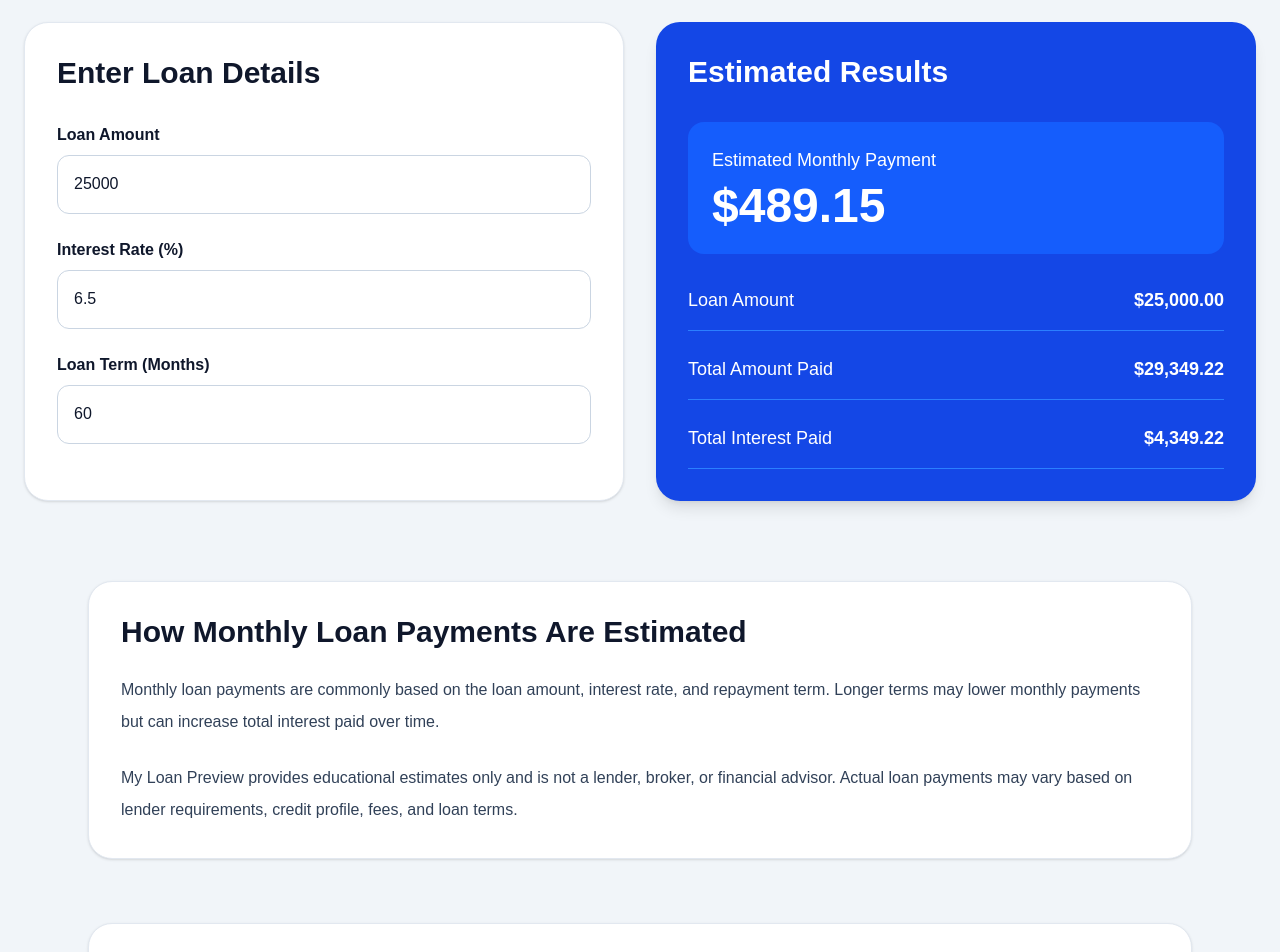
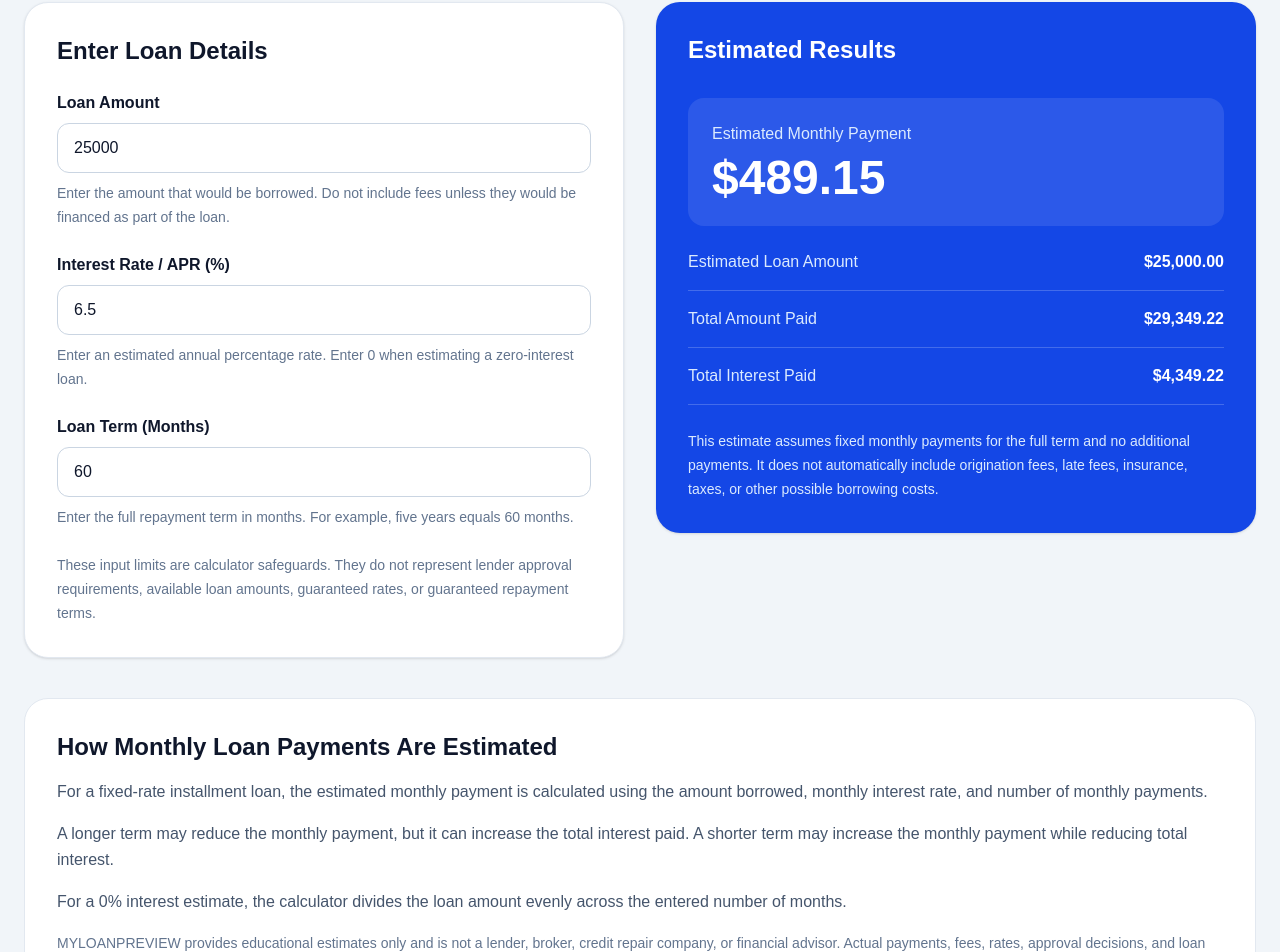
Before and after one commit to 39jorgegonzalez-lab/myloanpreview, a Next.js app: page /monthly-payment-calculator in a window 1280 px wide. Shown: the part 416-1368 px from the top of the page. Built offline with nearby package versions, Linux system fonts and the light colour scheme.

Commit message:
Calculator: Improve monthly payment estimates and add tests

```diff
--- a/app/monthly-payment-calculator/page.tsx
+++ b/app/monthly-payment-calculator/page.tsx
@@ -1,35 +1,148 @@
 "use client";
 
-import { useRef, useState } from "react";
+import {
+  type ChangeEvent,
+  useId,
+  useRef,
+  useState,
+} from "react";
 import { trackCalculatorUse } from "../lib/analytics";
-import Navbar from "@/app/components/layout/Navbar";
+
+type NumericInputValue = number | "";
+
+function numericValue(
+  value: NumericInputValue,
+): number {
+  return value === "" ? 0 : value;
+}
+
+function validateMonthlyPaymentInputs({
+  loanAmount,
+  interestRate,
+  loanTerm,
+}: {
+  loanAmount: NumericInputValue;
+  interestRate: NumericInputValue;
+  loanTerm: NumericInputValue;
+}): string | null {
+  if (loanAmount === "") {
+    return "Enter a loan amount.";
+  }
+
+  if (
+    loanAmount < 1 ||
+    loanAmount > 5000000
+  ) {
+    return "Loan amount must be between $1 and $5,000,000.";
+  }
+
+  if (interestRate === "") {
+    return "Enter an interest rate.";
+  }
+
+  if (
+    interestRate < 0 ||
+    interestRate > 100
+  ) {
+    return "Interest rate must be between 0% and 100%.";
+  }
+
+  if (loanTerm === "") {
+    return "Enter a loan term.";
+  }
+
+  if (
+    !Number.isInteger(loanTerm) ||
+    loanTerm < 1 ||
+    loanTerm > 480
+  ) {
+    return "Loan term must be a whole number from 1 to 480 months.";
+  }
+
+  return null;
+}
 
 export default function MonthlyPaymentCalculator() {
-  const [loanAmount, setLoanAmount] = useState("25000");
-  const [rate, setRate] = useState("6.5");
-  const [term, setTerm] = useState("60");
+  const [loanAmount, setLoanAmount] =
+    useState<NumericInputValue>(25000);
 
-  const numericLoanAmount = Number(loanAmount || 0);
-  const numericRate = Number(rate || 0);
-  const numericTerm = Number(term || 0);
+  const [interestRate, setInterestRate] =
+    useState<NumericInputValue>(6.5);
 
-  const monthlyRate = numericRate / 100 / 12;
+  const [loanTerm, setLoanTerm] =
+    useState<NumericInputValue>(60);
 
-  const monthlyPayment =
-    numericTerm <= 0
+  const validationMessage =
+    validateMonthlyPaymentInputs({
+      loanAmount,
+      interestRate,
+      loanTerm,
+    });
+
+  const numericLoanAmount =
+    numericValue(loanAmount);
+
+  const numericInterestRate =
+    numericValue(interestRate);
+
+  const numericLoanTerm =
+    numericValue(loanTerm);
+
+  const monthlyInterestRate =
+    numericInterestRate / 100 / 12;
+
+  const calculatedMonthlyPayment =
+    validationMessage !== null
       ? 0
-      : monthlyRate === 0
-      ? numericLoanAmount / numericTerm
+      : monthlyInterestRate === 0
+        ? numericLoanAmount / numericLoanTerm
         : (numericLoanAmount *
-          monthlyRate *
-          Math.pow(1 + monthlyRate, numericTerm)) /
-        (Math.pow(1 + monthlyRate, numericTerm) - 1);
+            monthlyInterestRate *
+            Math.pow(
+              1 + monthlyInterestRate,
+              numericLoanTerm,
+            )) /
+          (Math.pow(
+            1 + monthlyInterestRate,
+            numericLoanTerm,
+          ) -
+            1);
 
-  const totalPaid = monthlyPayment * numericTerm;
-  const totalInterest = totalPaid - numericLoanAmount;
+  const calculatedTotalPaid =
+    calculatedMonthlyPayment * numericLoanTerm;
 
-  const money = (num: number) =>
-    num.toLocaleString("en-US", {
+  const calculatedTotalInterest =
+    calculatedTotalPaid - numericLoanAmount;
+
+  const hasValidResults =
+    validationMessage === null &&
+    Number.isFinite(calculatedMonthlyPayment) &&
+    Number.isFinite(calculatedTotalPaid) &&
+    Number.isFinite(calculatedTotalInterest) &&
+    calculatedMonthlyPayment >= 0 &&
+    calculatedTotalPaid >= 0 &&
+    calculatedTotalInterest >= 0;
+
+  const monthlyPayment = hasValidResults
+    ? calculatedMonthlyPayment
+    : 0;
+
+  const totalPaid = hasValidResults
+    ? calculatedTotalPaid
+    : 0;
+
+  const totalInterest = hasValidResults
+    ? calculatedTotalInterest
+    : 0;
+
+  const resultMessage =
+    validationMessage ??
+    (hasValidResults
+      ? null
+      : "We could not calculate a reliable estimate from these values. Review the loan amount, interest rate, and loan term and try again.");
+
+  const money = (value: number) =>
+    value.toLocaleString("en-US", {
       style: "currency",
       currency: "USD",
     });
@@ -46,173 +159,369 @@ export default function MonthlyPaymentCalculator() {
   }
 
   return (
-  <>
-
-    <main className="min-h-screen bg-slate-100 text-slate-900" onChangeCapture={handleCalculatorInteraction}>
-
-      <section className="py-16 px-6 text-center">
-        <p className="text-lg text-blue-700 font-semibold uppercase tracking-wide mb-4">
+    <main
+      className="min-h-screen bg-slate-100 text-slate-900"
+      onChangeCapture={handleCalculatorInteraction}
+    >
+      <section className="mx-auto max-w-7xl overflow-x-hidden px-4 py-16 sm:px-6">
+        <div className="mx-auto mb-12 max-w-3xl text-center">
+          <p className="mb-4 font-semibold uppercase tracking-wide text-blue-700">
             Loan Payment Estimate
           </p>
 
-        <h1 className="text-4xl md:text-5xl font-bold mb-6">
+          <h1 className="mb-6 text-4xl font-bold sm:text-5xl">
             Monthly Payment Calculator
           </h1>
 
-        <p className="text-lg md:text-xl text-slate-600 max-w-3xl mx-auto leading-relaxed">
-          Estimate your possible monthly payment based on loan amount,
-          interest rate, and repayment term.
+          <p className="mx-auto max-w-3xl text-lg leading-relaxed text-slate-600 md:text-xl">
+            Estimate a possible monthly loan payment,
+            total repayment amount, and total interest
+            using the loan amount, APR, and repayment
+            term entered below.
           </p>
-      </section>
+        </div>
 
-      <section className="max-w-7xl mx-auto px-6 pb-20 grid lg:grid-cols-2 gap-8">
-        <div className="bg-white rounded-3xl border border-slate-200 p-8 shadow-sm">
-          <h2 className="text-3xl font-bold mb-8">Enter Loan Details</h2>
+        <div className="grid gap-8 lg:grid-cols-2">
+          {/* INPUTS */}
+
+          <div className="rounded-3xl border border-slate-200 bg-white p-6 shadow-sm md:p-8">
+            <h2 className="mb-6 text-2xl font-bold">
+              Enter Loan Details
+            </h2>
 
             <div className="space-y-6">
-            <div>
-              <label className="block font-semibold mb-2">Loan Amount</label>
-              <input
-                type="number"
+              <InputBox
+                label="Loan Amount"
                 value={loanAmount}
-                placeholder="25000"
-                onChange={(e) => setLoanAmount(e.target.value)}
-                className="w-full border border-slate-300 rounded-xl px-4 py-4 text-lg outline-none focus:ring-2 focus:ring-blue-500"
+                setValue={setLoanAmount}
+                min={1}
+                max={5000000}
+                step="100"
+                inputMode="decimal"
+                required
+                helpText="Enter the amount that would be borrowed. Do not include fees unless they would be financed as part of the loan."
+              />
+
+              <InputBox
+                label="Interest Rate / APR (%)"
+                value={interestRate}
+                setValue={setInterestRate}
+                min={0}
+                max={100}
+                step="0.01"
+                inputMode="decimal"
+                required
+                helpText="Enter an estimated annual percentage rate. Enter 0 when estimating a zero-interest loan."
+              />
+
+              <InputBox
+                label="Loan Term (Months)"
+                value={loanTerm}
+                setValue={setLoanTerm}
+                min={1}
+                max={480}
+                step="1"
+                inputMode="numeric"
+                required
+                helpText="Enter the full repayment term in months. For example, five years equals 60 months."
               />
             </div>
 
-            <div>
-              <label className="block font-semibold mb-2">Interest Rate (%)</label>
-              <input
-                type="number"
-                value={rate}
-                placeholder="6.5"
-                onChange={(e) => setRate(e.target.value)}
-                className="w-full border border-slate-300 rounded-xl px-4 py-4 text-lg outline-none focus:ring-2 focus:ring-blue-500"
+            <p className="mt-6 text-sm leading-6 text-slate-500">
+              These input limits are calculator
+              safeguards. They do not represent lender
+              approval requirements, available loan
+              amounts, guaranteed rates, or guaranteed
+              repayment terms.
+            </p>
+          </div>
+
+          {/* RESULTS */}
+
+          <div className="self-start rounded-3xl bg-blue-700 p-6 text-white shadow-sm md:p-8">
+            <h2 className="mb-8 text-2xl font-bold">
+              Estimated Results
+            </h2>
+
+            {resultMessage && (
+              <div
+                role="status"
+                aria-live="polite"
+                className="mb-6 rounded-2xl border border-amber-200 bg-amber-50 p-4 text-sm font-medium leading-6 text-amber-950"
+              >
+                {resultMessage}
+              </div>
+            )}
+
+            <div className="mb-6 rounded-2xl bg-white/10 p-6">
+              <p className="mb-2 text-blue-100">
+                Estimated Monthly Payment
+              </p>
+
+              <p
+                className="break-words text-4xl font-bold sm:text-5xl"
+                aria-live="polite"
+                aria-atomic="true"
+              >
+                {hasValidResults
+                  ? money(monthlyPayment)
+                  : "—"}
+              </p>
+            </div>
+
+            <div className="grid gap-4">
+              <Result
+                label="Estimated Loan Amount"
+                value={
+                  hasValidResults
+                    ? money(numericLoanAmount)
+                    : "—"
+                }
+              />
+
+              <Result
+                label="Total Amount Paid"
+                value={
+                  hasValidResults
+                    ? money(totalPaid)
+                    : "—"
+                }
+              />
+
+              <Result
+                label="Total Interest Paid"
+                value={
+                  hasValidResults
+                    ? money(totalInterest)
+                    : "—"
+                }
               />
             </div>
 
-            <div>
-              <label className="block font-semibold mb-2">Loan Term (Months)</label>
-              <input
-                type="number"
-                value={term}
-                placeholder="60"
-                onChange={(e) => setTerm(e.target.value)}
-                className="w-full border border-slate-300 rounded-xl px-4 py-4 text-lg outline-none focus:ring-2 focus:ring-blue-500"
-              />
-            </div>
+            <p className="mt-6 text-sm leading-6 text-blue-100">
+              This estimate assumes fixed monthly
+              payments for the full term and no additional
+              payments. It does not automatically include
+              origination fees, late fees, insurance,
+              taxes, or other possible borrowing costs.
+            </p>
           </div>
         </div>
 
-        <div className="bg-blue-700 text-white rounded-3xl p-8 shadow-lg">
-          <h2 className="text-3xl font-bold mb-8">Estimated Results</h2>
+        {/* EDUCATIONAL SECTION */}
 
-          <div className="bg-blue-600 rounded-2xl p-6 mb-8">
-            <p className="text-lg mb-2">Estimated Monthly Payment</p>
-            <h3 className="text-5xl font-bold">
-              {money(isFinite(monthlyPayment) ? monthlyPayment : 0)}
-            </h3>
-          </div>
-
-          <div className="space-y-6 text-lg">
-            <div className="flex justify-between border-b border-blue-500 pb-4">
-              <span>Loan Amount</span>
-              <span className="font-bold">{money(numericLoanAmount)}</span>
-            </div>
-
-            <div className="flex justify-between border-b border-blue-500 pb-4">
-              <span>Total Amount Paid</span>
-              <span className="font-bold">
-                {money(isFinite(totalPaid) ? totalPaid : 0)}
-              </span>
-            </div>
-
-            <div className="flex justify-between border-b border-blue-500 pb-4">
-              <span>Total Interest Paid</span>
-              <span className="font-bold">
-                {money(isFinite(totalInterest) ? totalInterest : 0)}
-              </span>
-            </div>
-          </div>
-        </div>
-      </section>
-
-      <section className="max-w-6xl mx-auto px-6 pb-16">
-        <div className="bg-white rounded-3xl border border-slate-200 p-8 shadow-sm">
-          <h2 className="text-3xl font-bold mb-6">
+        <div className="mt-10 rounded-3xl border border-slate-200 bg-white p-8">
+          <h2 className="mb-4 text-2xl font-bold">
             How Monthly Loan Payments Are Estimated
           </h2>
 
-          <p className="text-slate-700 leading-8 mb-6">
-            Monthly loan payments are commonly based on the loan amount,
-            interest rate, and repayment term. Longer terms may lower monthly
-            payments but can increase total interest paid over time.
+          <p className="mb-4 leading-relaxed text-slate-600">
+            For a fixed-rate installment loan, the
+            estimated monthly payment is calculated using
+            the amount borrowed, monthly interest rate,
+            and number of monthly payments.
           </p>
 
-          <p className="text-slate-700 leading-8">
-            My Loan Preview provides educational estimates only and is not a
-            lender, broker, or financial advisor. Actual loan payments may vary
-            based on lender requirements, credit profile, fees, and loan terms.
+          <p className="mb-4 leading-relaxed text-slate-600">
+            A longer term may reduce the monthly payment,
+            but it can increase the total interest paid.
+            A shorter term may increase the monthly
+            payment while reducing total interest.
+          </p>
+
+          <p className="mb-4 leading-relaxed text-slate-600">
+            For a 0% interest estimate, the calculator
+            divides the loan amount evenly across the
+            entered number of months.
+          </p>
+
+          <p className="text-sm leading-6 text-slate-500">
+            MYLOANPREVIEW provides educational estimates
+            only and is not a lender, broker, credit
+            repair company, or financial advisor. Actual
+            payments, fees, rates, approval decisions,
+            and loan terms may vary.
           </p>
         </div>
       </section>
 
-      <section className="max-w-6xl mx-auto px-6 pb-24">
-        <div className="bg-white rounded-3xl border border-slate-200 p-10 shadow-sm">
-          <h2 className="text-3xl font-bold text-center mb-10">
+      {/* INTERNAL LINKS */}
+
+      <section className="mx-auto max-w-6xl px-6 pb-24">
+        <div className="rounded-3xl border border-slate-200 bg-white p-10 shadow-sm">
+          <h2 className="mb-10 text-center text-3xl font-bold">
             Explore Other Calculators
           </h2>
 
-          <div className="grid md:grid-cols-3 gap-8">
+          <div className="grid gap-8 md:grid-cols-3">
             <a
               href="/auto-loan-calculator"
-            className="bg-white border border-slate-200 rounded-3xl p-8 shadow-sm hover:-translate-y-1 hover:shadow-[0_12px_35px_rgba(29,78,216,0.45)] transition-all duration-300 block"
+              className="block rounded-3xl border border-slate-200 bg-white p-8 shadow-sm transition-all duration-300 hover:-translate-y-1 hover:shadow-[0_12px_35px_rgba(29,78,216,0.45)]"
             >
-              <div className="text-5xl mb-5">🚗</div>
+              <div
+                className="mb-5 text-5xl"
+                aria-hidden="true"
+              >
+                🚗
+              </div>
 
-              <h3 className="text-2xl font-bold mb-4">
+              <h3 className="mb-4 text-2xl font-bold">
                 Auto Loan Calculator
               </h3>
 
-              <p className="text-slate-600 leading-relaxed">
-                Estimate vehicle payments and financing costs.
+              <p className="leading-relaxed text-slate-600">
+                Estimate vehicle payments using trade-in
+                equity, taxes, fees, APR, and loan term.
               </p>
             </a>
 
             <a
               href="/personal-loan-calculator"
-            className="bg-white border border-slate-200 rounded-3xl p-8 shadow-sm hover:-translate-y-1 hover:shadow-[0_12px_35px_rgba(29,78,216,0.45)] transition-all duration-300 block"
+              className="block rounded-3xl border border-slate-200 bg-white p-8 shadow-sm transition-all duration-300 hover:-translate-y-1 hover:shadow-[0_12px_35px_rgba(29,78,216,0.45)]"
             >
-            <div className="text-5xl mb-5">💳</div>
+              <div
+                className="mb-5 text-5xl"
+                aria-hidden="true"
+              >
+                💳
+              </div>
 
-              <h3 className="text-2xl font-bold mb-4">
+              <h3 className="mb-4 text-2xl font-bold">
                 Personal Loan Calculator
               </h3>
 
-              <p className="text-slate-600 leading-relaxed">
-                Preview personal loan repayment options.
+              <p className="leading-relaxed text-slate-600">
+                Estimate possible personal-loan payments
+                and total borrowing costs.
               </p>
             </a>
 
             <a
               href="/mortgage-calculator"
-            className="bg-white border border-slate-200 rounded-3xl p-8 shadow-sm hover:-translate-y-1 hover:shadow-[0_12px_35px_rgba(29,78,216,0.45)] transition-all duration-300 block"
+              className="block rounded-3xl border border-slate-200 bg-white p-8 shadow-sm transition-all duration-300 hover:-translate-y-1 hover:shadow-[0_12px_35px_rgba(29,78,216,0.45)]"
             >
-              <div className="text-5xl mb-5">🏠</div>
+              <div
+                className="mb-5 text-5xl"
+                aria-hidden="true"
+              >
+                🏠
+              </div>
 
-              <h3 className="text-2xl font-bold mb-4">
+              <h3 className="mb-4 text-2xl font-bold">
                 Mortgage Calculator
               </h3>
 
-              <p className="text-slate-600 leading-relaxed">
-                Estimate mortgage payments and home financing.
+              <p className="leading-relaxed text-slate-600">
+                Estimate principal, interest, taxes,
+                insurance, and other possible housing
+                costs.
               </p>
             </a>
           </div>
         </div>
       </section>
     </main>
-  </>
   );
 }
+
+/* INPUT COMPONENT */
+
+function InputBox({
+  label,
+  value,
+  setValue,
+  step = "1",
+  min,
+  max,
+  inputMode = "decimal",
+  helpText,
+  required = false,
+}: {
+  label: string;
+  value: NumericInputValue;
+  setValue: (value: NumericInputValue) => void;
+  step?: string;
+  min?: number;
+  max?: number;
+  inputMode?: "decimal" | "numeric";
+  helpText?: string;
+  required?: boolean;
+}) {
+  const inputId = useId();
+  const helpId = `${inputId}-help`;
+
+  function handleChange(
+    event: ChangeEvent<HTMLInputElement>,
+  ): void {
+    const rawValue = event.currentTarget.value;
+
+    if (rawValue === "") {
+      setValue("");
+      return;
+    }
+
+    const nextValue = Number(rawValue);
+
+    if (Number.isFinite(nextValue)) {
+      setValue(nextValue);
+    }
+  }
+
+  return (
+    <div>
+      <label
+        htmlFor={inputId}
+        className="mb-2 block font-semibold"
+      >
+        {label}
+      </label>
+
+      <input
+        id={inputId}
+        type="number"
+        value={value}
+        step={step}
+        min={min}
+        max={max}
+        inputMode={inputMode}
+        required={required}
+        aria-describedby={
+          helpText ? helpId : undefined
+        }
+        onChange={handleChange}
+        className="w-full rounded-xl border border-slate-300 px-4 py-3 focus:outline-none focus:ring-2 focus:ring-blue-600"
+      />
+
+      {helpText && (
+        <p
+          id={helpId}
+          className="mt-2 text-sm leading-6 text-slate-500"
+        >
+          {helpText}
+        </p>
+      )}
+    </div>
+  );
+}
+
+/* RESULT COMPONENT */
+
+function Result({
+  label,
+  value,
+}: {
+  label: string;
+  value: string;
+}) {
+  return (
+    <div className="flex justify-between gap-4 border-b border-white/20 pb-4">
+      <span className="text-blue-100">
+        {label}
+      </span>
+
+      <span className="break-words text-right font-bold text-white">
+        {value}
+      </span>
+    </div>
+  );
+}
```
Also changed, not shown: 1 other file (tests, documents, lock files or other folders). Lines whose indentation alone changed are shown as unchanged.
